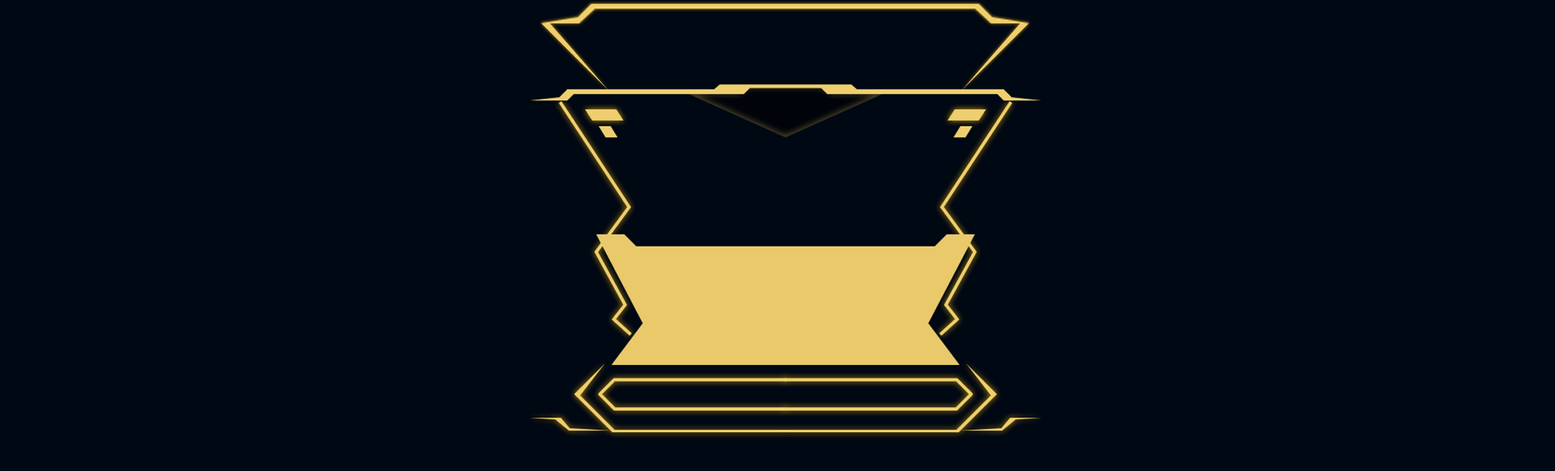
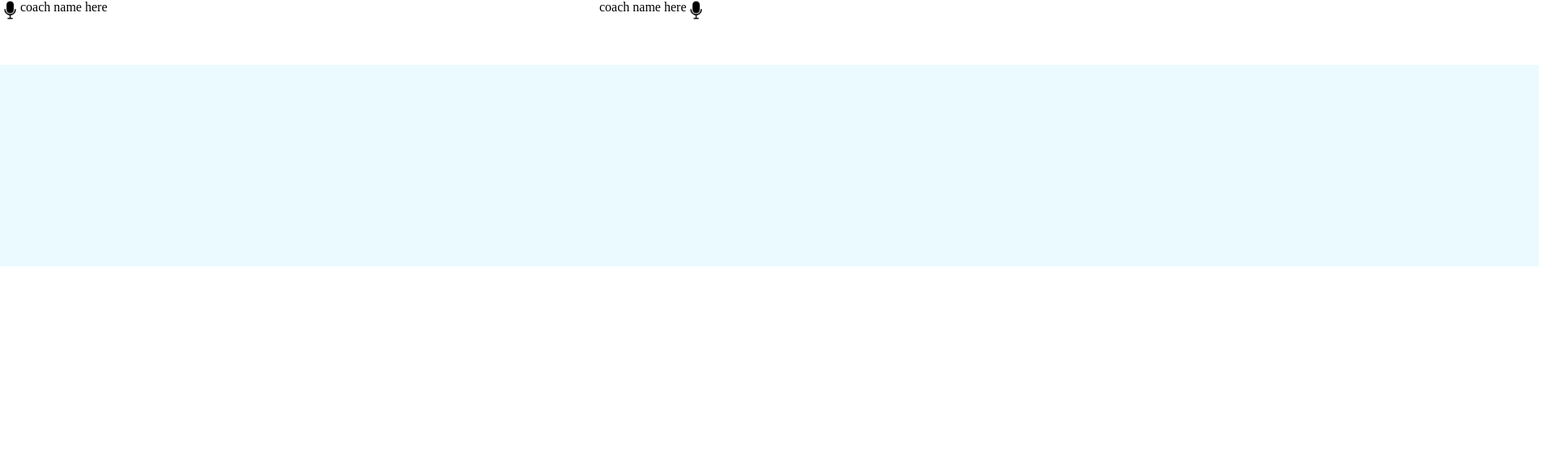
Before and after one commit to ForWannn/DraftMPLV2, a website: page display/draft.html in a window 1280 px wide. Shown: the whole page at 81% size, 1920 px wide, since content can reach past the window. Drawn offline with Linux system fonts and the light colour scheme; a web font is replaced by a local one.

Commit message:
Bikin display draft

```diff
--- a/display/draft.html
+++ b/display/draft.html
@@ -5,36 +5,89 @@
     <meta charset="UTF-8">
     <meta name="viewport" content="width=device-width, initial-scale=1.0">
     <title>DRAFT PICK</title>
+    <link rel="stylesheet" href="../ASSETS/css/style.css">
     <style>
         * {
             margin: 0;
             padding: 0;
-        }
-
-        body {
-            background-color: #000814;
+            font-family: 'Eixample Regular';
         }
 
         .draft-container {
-            display: grid;
-            grid-template-columns: 650px 1fr 650px;
-            height: 240px;
+            width: 398px;
+            height: 330px;
         }
 
-        .draft-container .middle img {
-            height: 50%;
-            width: 50;
+        .draft-container .top {
+            height: 80px;
+            width: 1900px;
+            display: flex;
+        }
+
+        .draft-container .bottom {
+            height: 249px;
+            width: 1900px;
+            background: #EAFAFF;
+        }
+
+        .draft-container .top .left,
+        .draft-container .top .right,
+        .draft-container .bottom .left,
+        .draft-container .bottom .right {
+            width: 740px;
+        }
+
+        .draft-container .top .left,
+        .draft-container .top .right,
+        .draft-container .top .mid {
+            height: 80px;
+        }
+
+        .draft-container .bottom .left,
+        .draft-container .bottom .right {
+            height: 249px;
+        }
+
+        .draft-container .top .coach-container {
+            display: flex;
+        }
+
+        .draft-container .top .coach-container img {
+            height: 25px;
+            width: 25px;
         }
     </style>
 </head>
 
 <body>
     <div class="draft-container">
-        <div class="team blue"></div>
-        <div class="middle">
-            <img src="../ASSETS/DRAFTPICK/CENTEROVERLAY.png" alt="">
+        <div class="top">
+            <div class="left">
+                <div class="coach-container">
+                    <img src="../assets/DRAFTPICK/coach-icon.webp" alt="">
+                    <div class="coach-name">coach name here</div>
+                </div>
+                <div class="ban-container">
+                    <div class="ban-hero" id="ban1"></div>
+                    <div class="ban-hero" id="ban2"></div>
+                    <div class="ban-hero" id="ban3"></div>
+                    <div class="ban-hero" id="ban4"></div>
+                    <div class="ban-hero" id="ban5"></div>
+                </div>
+            </div>
+            <div class="mid"></div>
+            <div class="right">
+                <div class="coach-container">
+                    <div class="coach-name">coach name here</div>
+                    <img src="../assets/DRAFTPICK/coach-icon.webp" alt="">
+                </div>
+            </div>
         </div>
-        <div class="team red"></div>
+        <div class="bottom">
+            <div class="left"></div>
+            <div class="mid"></div>
+            <div class="right"></div>
+        </div>
     </div>
 </body>
 
```
Also changed, not shown: control/draft.html (+33 -37 lines), ASSETS/DRAFTPICK/coach-icon.webp (added).
